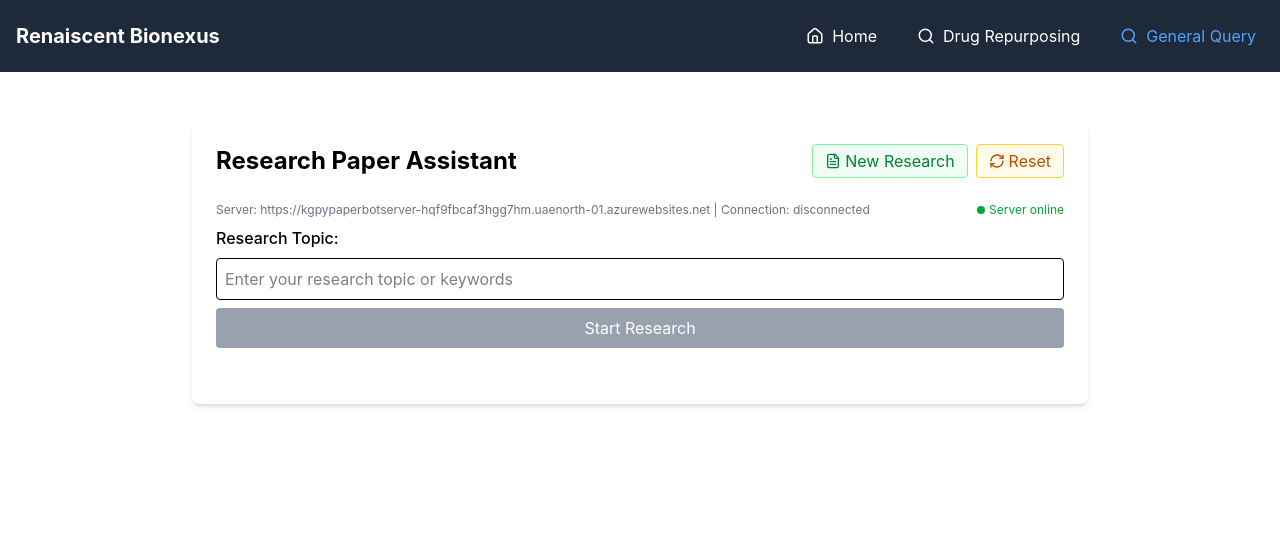
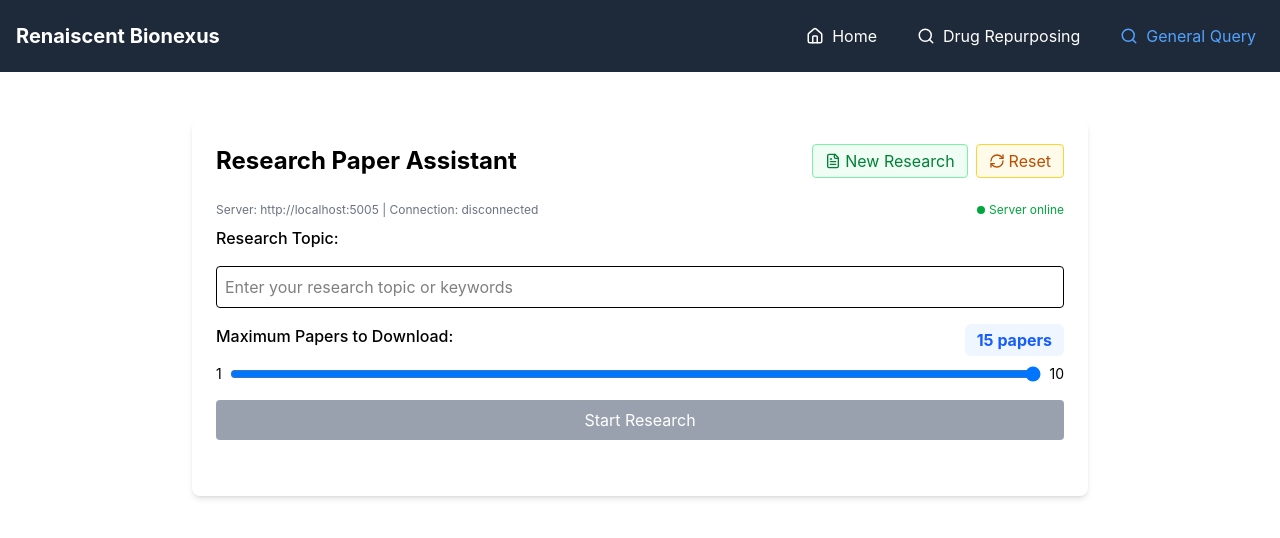
Before and after one commit to ishaanjain047/kg_pypaperbot_rag_client, a React (Vite) app: page /query in a window 1280 px wide. Shown: the top 538 px of the page. Built offline with nearby package versions, Linux system fonts and the light colour scheme.

Commit message:
Added slider for number of papers

```diff
--- a/src/components/query/QueryForm.jsx
+++ b/src/components/query/QueryForm.jsx
@@ -8,6 +8,8 @@ import React from "react";
  * @param {Function} props.onSubmit - Form submit handler
  * @param {boolean} props.isProcessing - Whether query is processing
  * @param {boolean} props.isServerAlive - Whether server is online
+ * @param {number} props.maxPapers - Maximum number of papers to download
+ * @param {Function} props.setMaxPapers - Function to update maxPapers state
  */
 const QueryForm = ({
   query,
@@ -15,10 +17,12 @@ const QueryForm = ({
   onSubmit,
   isProcessing,
   isServerAlive,
+  maxPapers,
+  setMaxPapers,
 }) => {
   return (
     <form onSubmit={onSubmit} className="mb-8">
-      <div className="flex flex-col space-y-2">
+      <div className="flex flex-col space-y-4">
         <label htmlFor="query" className="font-medium">
           Research Topic:
         </label>
@@ -31,6 +35,33 @@ const QueryForm = ({
           placeholder="Enter your research topic or keywords"
           className="p-2 border rounded focus:ring-2 focus:ring-blue-500 outline-none"
         />
+
+        <div className="flex flex-col space-y-2">
+          <div className="flex justify-between">
+            <label htmlFor="maxPapers" className="font-medium">
+              Maximum Papers to Download:
+            </label>
+            <span className="font-bold text-blue-600 bg-blue-50 px-3 py-1 rounded-md">
+              {maxPapers} {maxPapers === 1 ? "paper" : "papers"}
+            </span>
+          </div>
+          <div className="flex items-center space-x-2">
+            <span className="text-sm">1</span>
+            <input
+              id="maxPapers"
+              type="range"
+              min="1"
+              max="10"
+              step="1"
+              value={maxPapers}
+              onChange={(e) => setMaxPapers(parseInt(e.target.value))}
+              disabled={isProcessing}
+              className="flex-grow"
+            />
+            <span className="text-sm">10</span>
+          </div>
+        </div>
+
         <button
           type="submit"
           disabled={isProcessing || !query.trim() || !isServerAlive}
--- a/src/components/query/queryPage.jsx
+++ b/src/components/query/queryPage.jsx
@@ -34,6 +34,7 @@ import NewResearchModal from "./NewResearchModal";
 const ResearchAssistant = () => {
   // State
   const [query, setQuery] = useState("");
+  const [maxPapers, setMaxPapers] = useState(15); // Default to 15 papers
   const [sessionId, setSessionId] = useState(null);
   const [question, setQuestion] = useState("");
   const [answer, setAnswer] = useState(null);
@@ -66,6 +67,7 @@ const ResearchAssistant = () => {
         setProgress(savedSession.progress || 0);
         setCurrentStage(savedSession.currentStage || "");
         setMessages(savedSession.messages || []);
+        setMaxPapers(savedSession.maxPapers || 15); // Load saved maxPapers
         console.log("Restored session:", savedSession);
       } catch (err) {
         console.error("Failed to parse saved session:", err);
@@ -174,6 +176,7 @@ const ResearchAssistant = () => {
           progress: eventData.progress || progress,
           currentStage: eventData.message || currentStage,
           messages,
+          maxPapers, // Save maxPapers with the session
         });
         break;
 
@@ -197,6 +200,7 @@ const ResearchAssistant = () => {
           progress: eventData.progress || progress,
           currentStage,
           messages: updatedMessages,
+          maxPapers, // Save maxPapers with the session
         });
         break;
 
@@ -220,6 +224,7 @@ const ResearchAssistant = () => {
           progress: eventData.progress || progress,
           currentStage,
           messages: newMessages,
+          maxPapers, // Save maxPapers with the session
         });
         break;
 
@@ -243,6 +248,7 @@ const ResearchAssistant = () => {
           progress,
           currentStage,
           messages,
+          maxPapers, // Save maxPapers with the session
         });
         break;
 
@@ -265,6 +271,7 @@ const ResearchAssistant = () => {
           progress: 100,
           currentStage,
           messages: completedMessages,
+          maxPapers, // Save maxPapers with the session
         });
         break;
 
@@ -293,6 +300,7 @@ const ResearchAssistant = () => {
     currentStage,
     messages,
     error,
+    maxPapers, // Add maxPapers to the dependency list
   ]);
 
   // Helper function to clean up session completely
@@ -309,6 +317,7 @@ const ResearchAssistant = () => {
     setSources([]);
     setConversations([]);
     setSessionValidated(false);
+    // Don't reset maxPapers to keep user preference
 
     // Remove from localStorage
     clearSessionFromLocalStorage();
@@ -423,7 +432,8 @@ const ResearchAssistant = () => {
     setCurrentStage("Initializing");
 
     try {
-      const data = await submitQuery(query);
+      // Pass maxPapers as part of the query
+      const data = await submitQuery(query, maxPapers);
 
       const newSessionId = data.session_id;
       setSessionId(newSessionId);
@@ -439,6 +449,7 @@ const ResearchAssistant = () => {
         progress: 0,
         currentStage: "Initializing",
         messages: [],
+        maxPapers, // Save maxPapers with the session
       });
     } catch (err) {
       console.error("Error submitting query:", err);
@@ -490,6 +501,7 @@ const ResearchAssistant = () => {
         progress,
         currentStage,
         messages,
+        maxPapers, // Save maxPapers with the session
       });
 
       // Clear loading state
@@ -524,6 +536,7 @@ const ResearchAssistant = () => {
         progress: 0,
         currentStage,
         messages: updatedMessages,
+        maxPapers, // Save maxPapers with the session
       });
     } catch (err) {
       setError("Failed to cancel: " + err.message);
@@ -560,6 +573,8 @@ const ResearchAssistant = () => {
           onSubmit={handleSubmitQuery}
           isProcessing={isProcessing}
           isServerAlive={isServerAlive}
+          maxPapers={maxPapers}
+          setMaxPapers={setMaxPapers}
         />
       )}
 
--- a/utils/api.jsx
+++ b/utils/api.jsx
@@ -338,17 +338,20 @@ export const fetchDiseases = async () => {
 /**
  * Submit a research query to the backend
  * @param {string} query - Research query
+ * @param {number} maxPapers - Maximum number of papers to download
  * @returns {Promise<Object>} - Response with session ID
  */
-export const submitQuery = async (query) => {
-  console.log(`Sending query to ${API_BASE_URL}/api/query`);
+export const submitQuery = async (query, maxPapers = 3) => {
+  console.log(
+    `Sending query to ${API_BASE_URL}/api/query with maxPapers=${maxPapers}`
+  );
 
   const response = await fetch(`${API_BASE_URL}/api/query`, {
     method: "POST",
     headers: {
       "Content-Type": "application/json",
     },
-    body: JSON.stringify({ query }),
+    body: JSON.stringify({ query, max_papers: maxPapers }),
     credentials: "include",
   });
 
```
Also changed, not shown: 1 other file (tests, documents, lock files or other folders).
